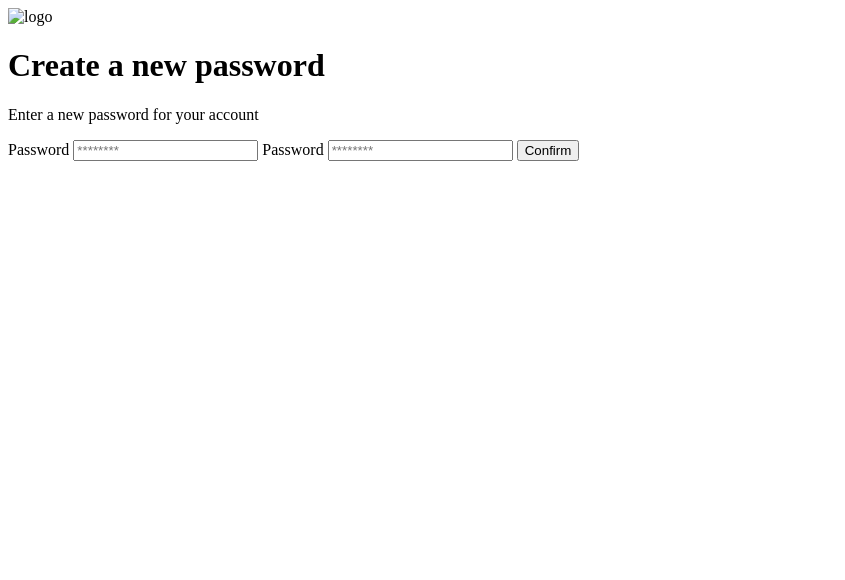
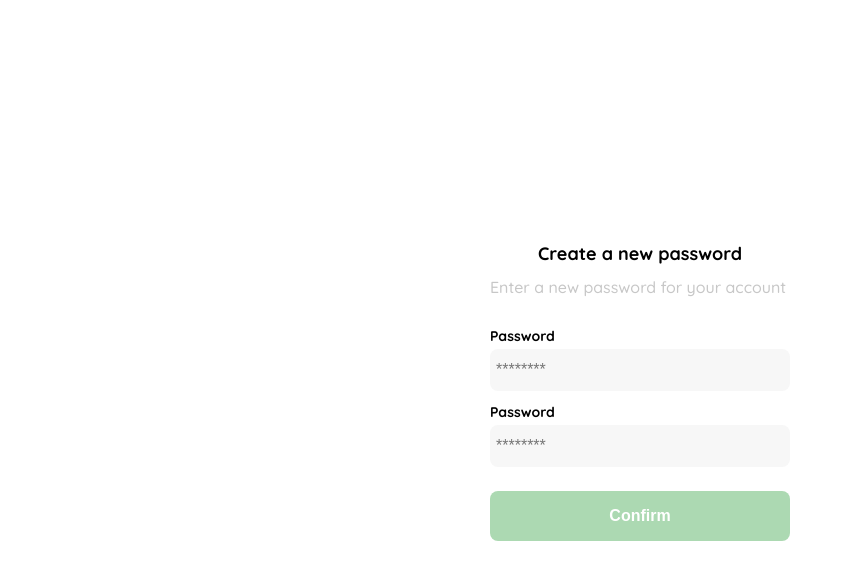
Before and after one commit to HSuHer/yard-sale, a plain HTML site: page new-password.html in a window 1280 px wide. Shown: the whole page, without its empty margins (0-845 px from the left). Drawn offline with Linux system fonts and the light colour scheme.

Commit message:
Cambios en el Css de la pantalla new password y adicion de variables css en el Index

```diff
--- a/new-password.html
+++ b/new-password.html
@@ -5,19 +5,115 @@
     <meta http-equiv="X-UA-Compatible" content="IE=edge">
     <meta name="viewport" content="width=device-width, initial-scale=1.0">
     <title>Document</title>
+    <link rel="preconnect" href="https://fonts.googleapis.com">
+    <link rel="preconnect" href="https://fonts.gstatic.com" crossorigin>
+    <link href="https://fonts.googleapis.com/css2?family=Quicksand:wght@300;500;700&display=swap" rel="stylesheet">
+
     <style>
+        :root{
+            --white:#FFFFFF;
+            --black:#000000;
+            --very-light-pink: #C7C7C7;
+            --text-input-field: #F7F7F7;
+            --hospital-green: #ACD9B2;
+            --sm: 14px;
+            --md: 16px;
+            --lg: 18px;
+        }
+
+        body{
+            font-family: 'Quicksand', sans-serif;
+        }
+
+        body{
+            margin: 0;
+        }
         .login{
+            display: grid;
+            place-items: center;
+            width: 100%;
+            height: 100vh;
+        }
 
+        .form-container{
+            display: grid;
+            grid-template-rows: auto 1fr auto;
+            width: 300px;
+        }
+
+        .logo{
+            width: 150px;
+            margin-bottom: 48px;
+            justify-self: center;
+            display: none;
+        }
+
+        .title{
+            font-size: var(--lg);
+            margin-bottom: 12px;
+            text-align: center;
+        }
+
+        .subtitle{
+            color: var(--very-light-pink);
+            font-size: var(--md);
+            font-weight: 300px;
+            margin-top: 0;
+            margin-bottom: 30px;
+        }
+
+        .label{
+            font-size: var(--sm);
+            font-weight: bold;
+            margin-bottom: 4px;
+        }
+
+        .input{
+            background-color: var(--text-input-field);
+            border: none;
+            border-radius: 8px;
+            height: 30px;
+            font-size: var(--md);
+            padding: 6px;
+            margin-bottom: 12px;
+        }
+
+        .form{
+            display: flex;
+            flex-direction: column;
+        }
+
+        .primary-button{
+            background-color: var(--hospital-green);
+            border-radius: 8px;
+            border: none;
+            color: var(--white);
+            width: 100%;
+            cursor: pointer;
+            font-size: var(--md);
+            font-weight: bold;
+            height: 50px;
+        }
+
+        .login-button{
+            margin-top: 12px;
+            margin-bottom: 30px;
+        }
+
+        @media (max-width:640px) {
+            .logo{
+                display: block;
+            }
         }
     </style>
 </head>
 <body>
     <div class="login">
         <div class="form-container">
-            <img src="" alt="logo" class="logo">
+            <img src="Logos/logo_yard_sale.svg" alt="logo" class="logo">
             <h1 class="title">Create a new password</h1>
             <p class="subtitle">Enter a new password for your account</p>
-        </div>
+
             <form action="/" class="form">
                 <label for="password" class="label">Password</label>
                 <input type="password" id="password" placeholder="********" class="input input-password">
@@ -27,5 +123,6 @@
                 <input type="submit" value="Confirm" class="primary-button login-button">
             </form>
         </div>
+    </div>
 </body>
 </html>
```
Also changed, not shown: index.html (+3 -0 lines). Lines whose indentation alone changed are shown as unchanged.
